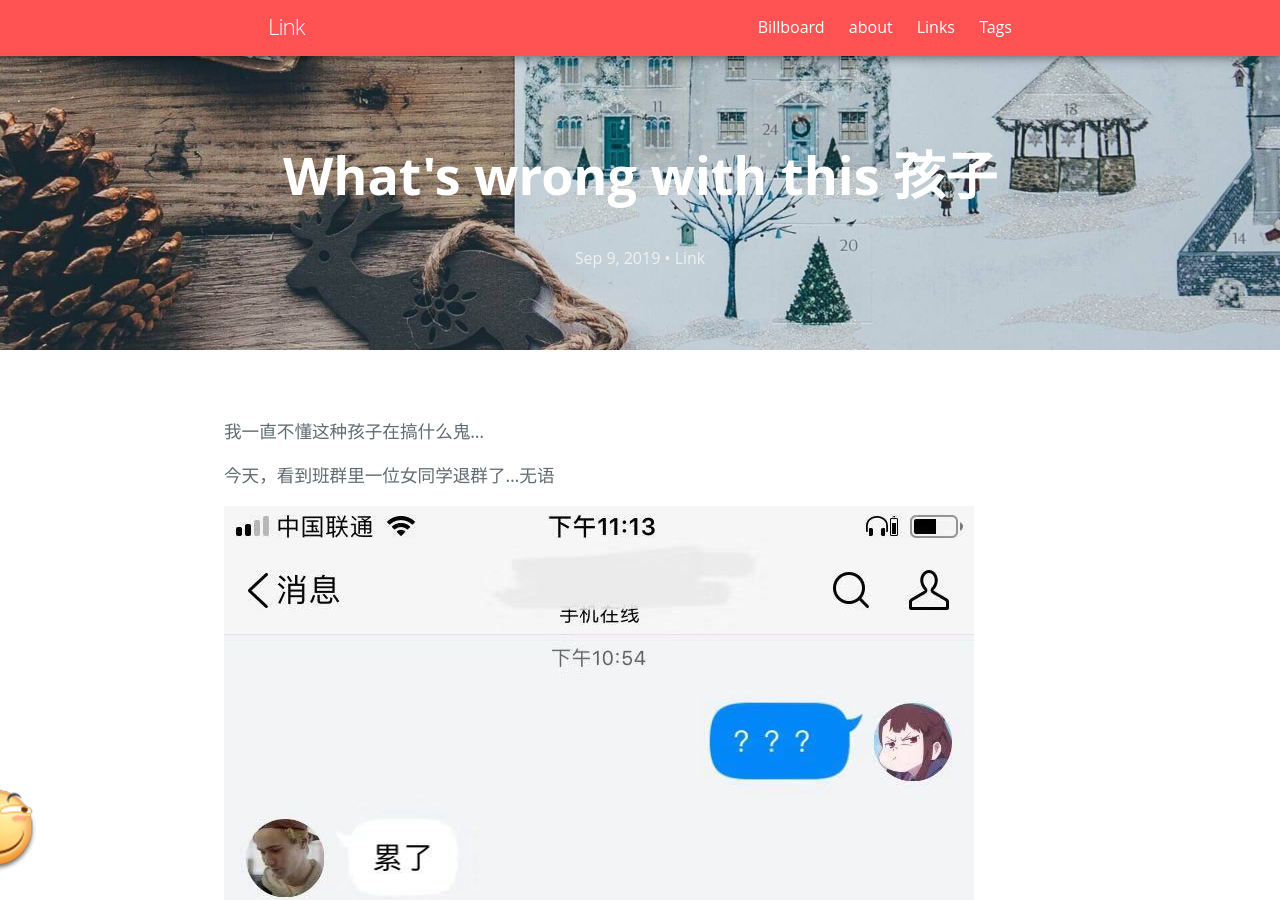
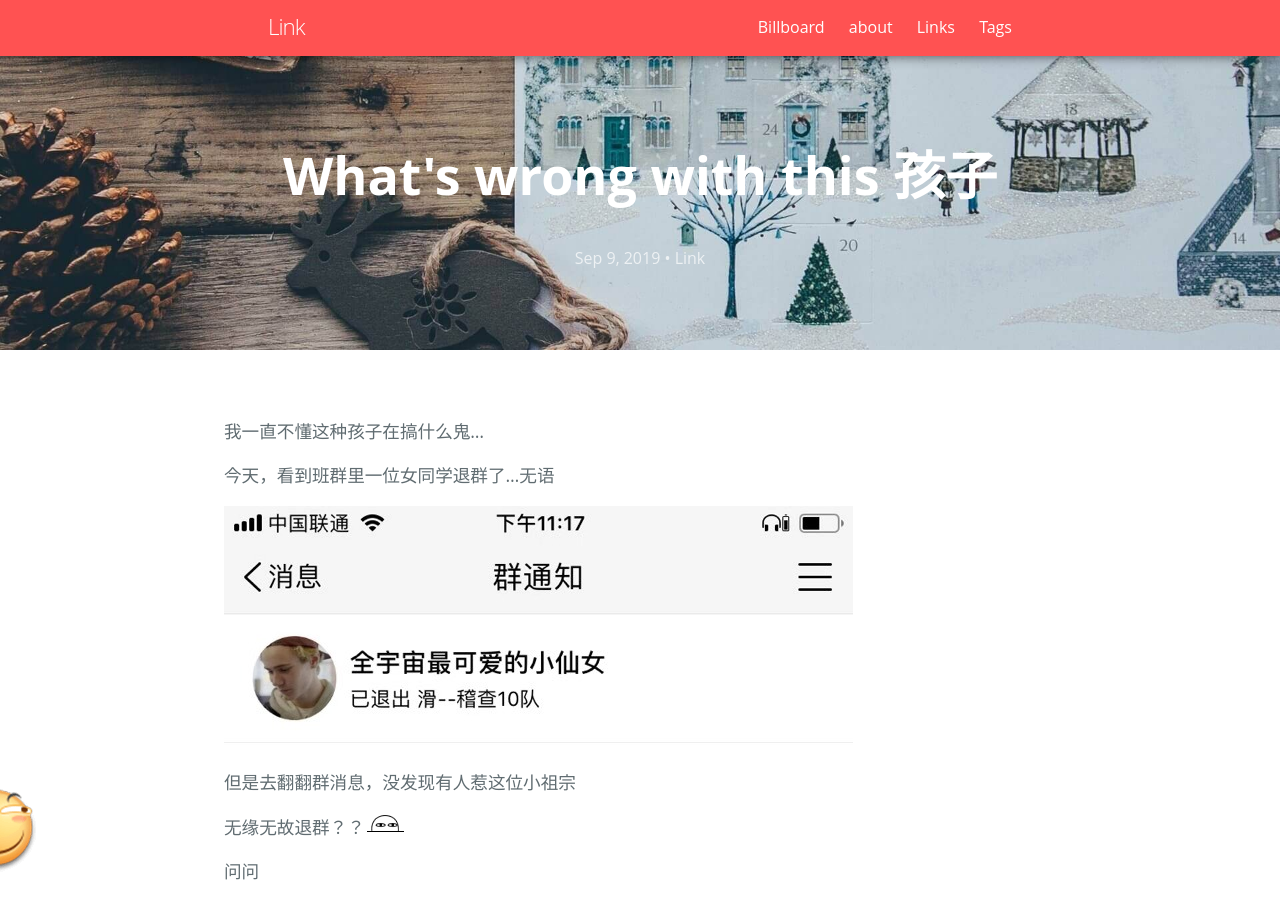
Before and after one commit to link9596/qwq, a Jekyll site: the page built from _posts/2019-9-9-zssb.md, in a window 1280 px wide and 900 px high. Built offline with Jekyll 4.4.1, drawn with Linux system fonts in a browser that asks for light colours; some web fonts are replaced; comment, search, counter and statistics services are not loaded.

Commit message:
退群的闸总

```diff
--- a/_posts/2019-9-9-zssb.md
+++ b/_posts/2019-9-9-zssb.md
@@ -8,7 +8,7 @@ tags: 瞎聊
 
 今天，看到班群里一位女同学退群了...无语
 
-![??黑人问号](/usrimg/2019-9-9-zssb-1.png)
+![??黑人问号](/usrimg/2019-9-9-zssb-2.png)
 
 但是去翻翻群消息，没发现有人惹这位小祖宗
 
@@ -16,7 +16,7 @@ tags: 瞎聊
 
 问问
 
-![?????](/usrimg/2019-9-9-zssb-2.png)
+![?????](/usrimg/2019-9-9-zssb-1.png)
 
 ## ?????
 
```
